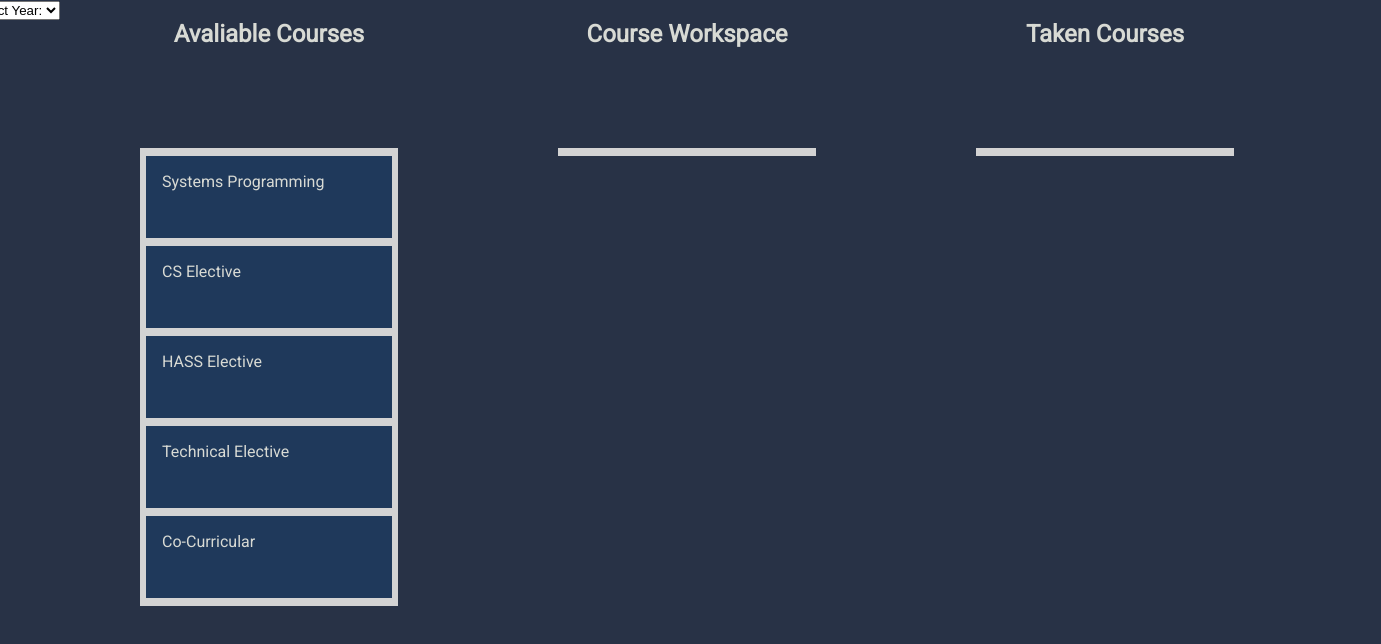
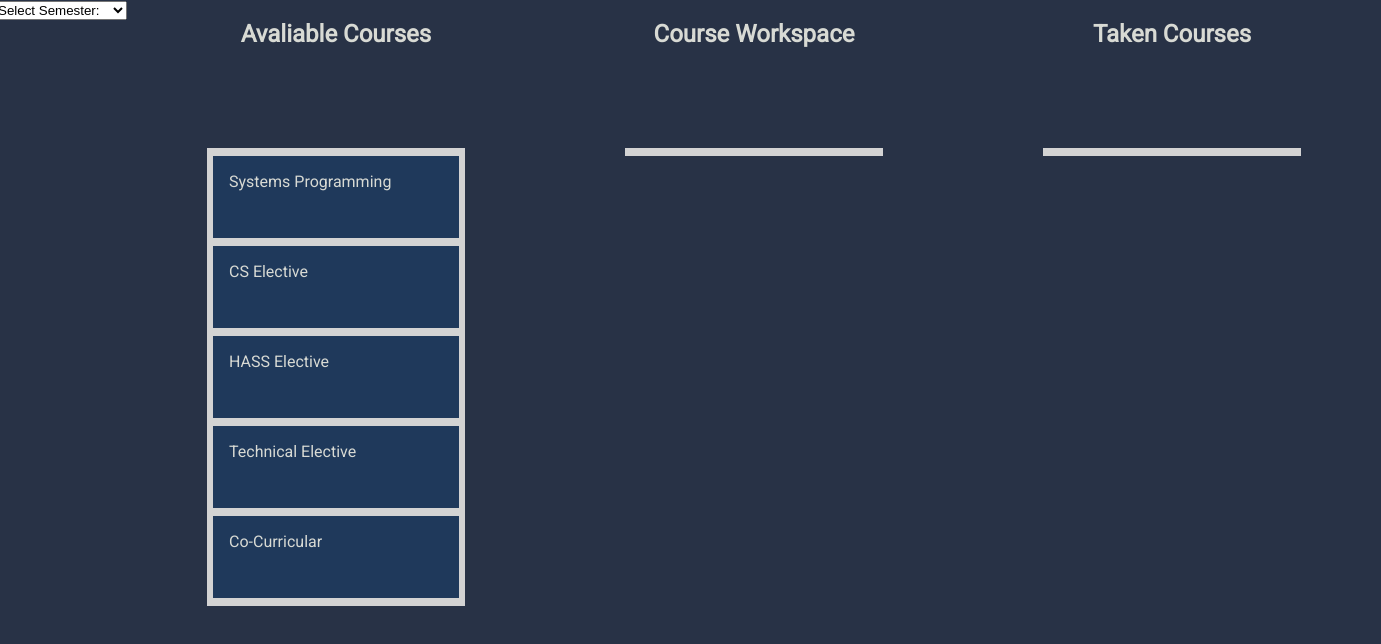
Before and after one commit to LounnAriik/CS3141-Team13, a React (Create React App) app in the folder Test3/: page / in a window 1280 px wide. Shown: the top 644 px of the page, 1381 px wide, since content can reach past the window. Built offline with nearby package versions, Linux system fonts and the light colour scheme.

Commit message:
Semester drop down

```diff
--- a/Test3/src/App.js
+++ b/Test3/src/App.js
@@ -228,6 +228,15 @@ function App() {
             <option value="4">Year 4</option>
           </select>
         </div>
+
+        <div class="custom-select">
+          <select>
+            <option value="0">Select Semester:</option>
+            <option value="1">Fall Semester</option>
+            <option value="2">Spring Semester</option>
+            <option value="3">Summer Semester</option>
+          </select>
+        </div>
         {Object.entries(columns).map(([columnId, column], index) => {
           return (
             <div
```
